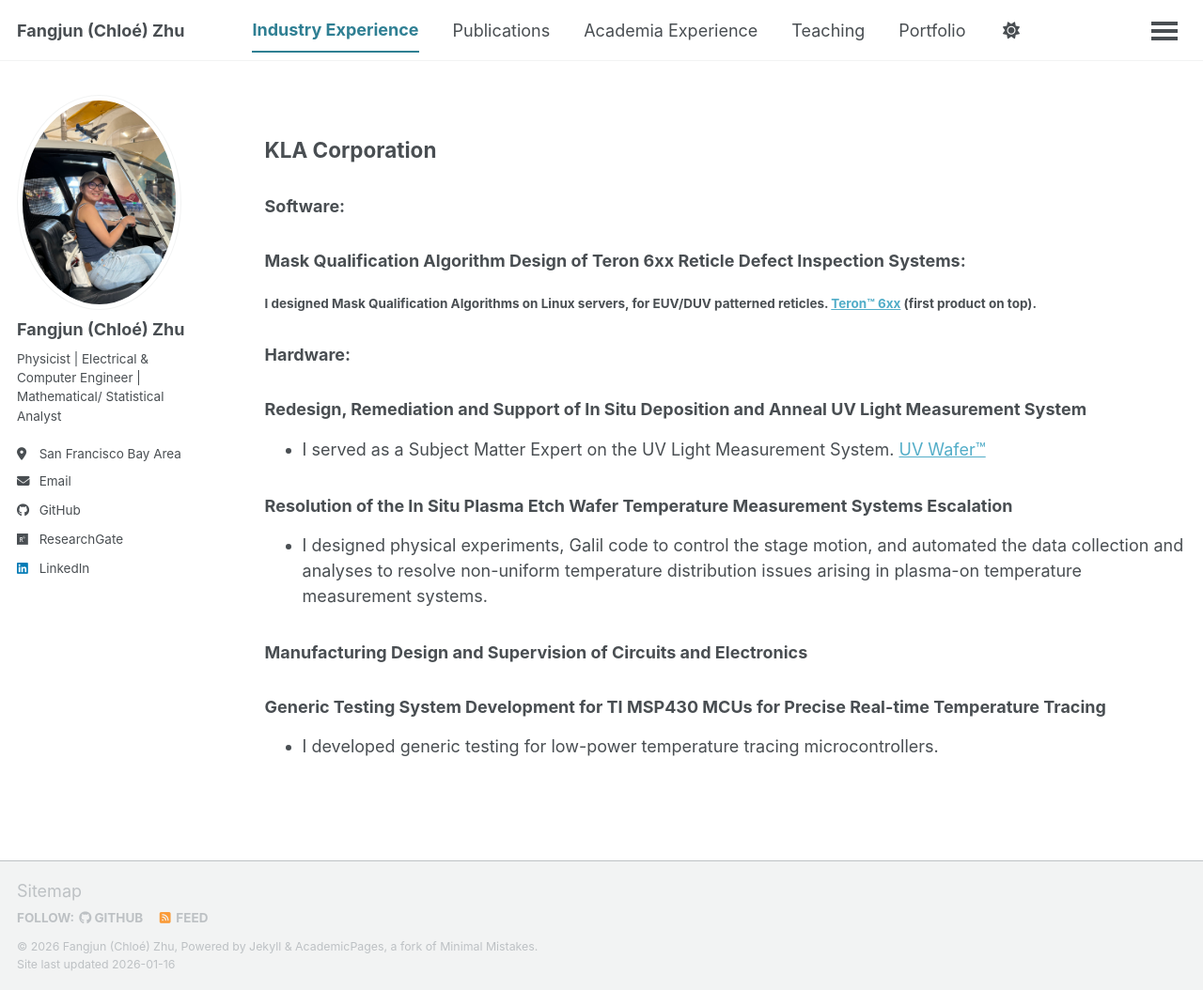
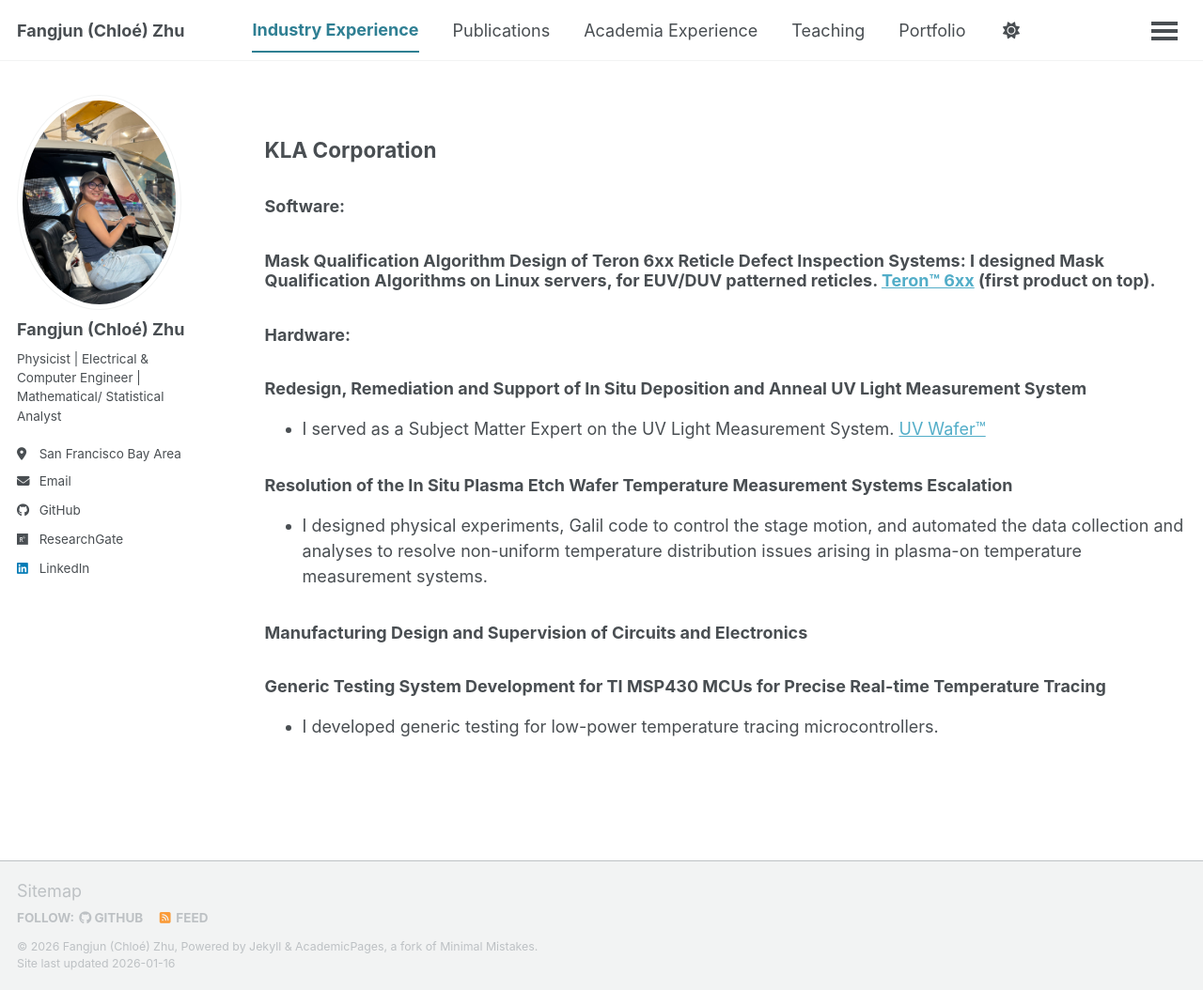
Before and after one commit to ChloeZhu1/ChloeZhu1.github.io, a Jekyll site: the page built from _pages/cv.md, in a window 1280 px wide and 1054 px high. Shown: the whole window at 94% size. Built offline with Jekyll 4.4.1, drawn with Linux system fonts in a browser that asks for light colours; a script bundle is joined from its source files by our own code; library files that are not in the unit come from our copies.

Commit message:
Update cv.md

```diff
--- a/_pages/cv.md
+++ b/_pages/cv.md
@@ -10,8 +10,7 @@
 {% include base_path %}
 ## KLA Corporation
 ### Software:
-### Mask Qualification Algorithm Design of Teron 6xx Reticle Defect Inspection Systems:
-#### I designed Mask Qualification Algorithms on Linux servers, for EUV/DUV patterned reticles. [Teron™ 6xx](https://www.kla.com/products/reticle-manufacturing) (first product on top).
+### Mask Qualification Algorithm Design of Teron 6xx Reticle Defect Inspection Systems: I designed Mask Qualification Algorithms on Linux servers, for EUV/DUV patterned reticles. [Teron™ 6xx](https://www.kla.com/products/reticle-manufacturing) (first product on top).
 
 ### Hardware:
 ### Redesign, Remediation and Support of In Situ Deposition and Anneal UV Light Measurement System
```
